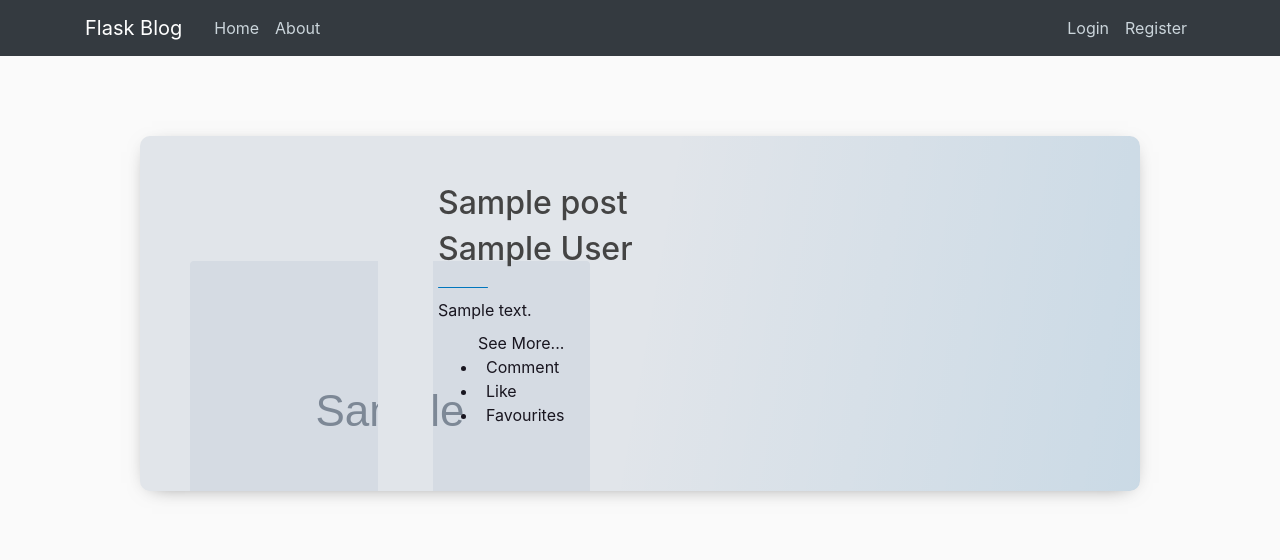
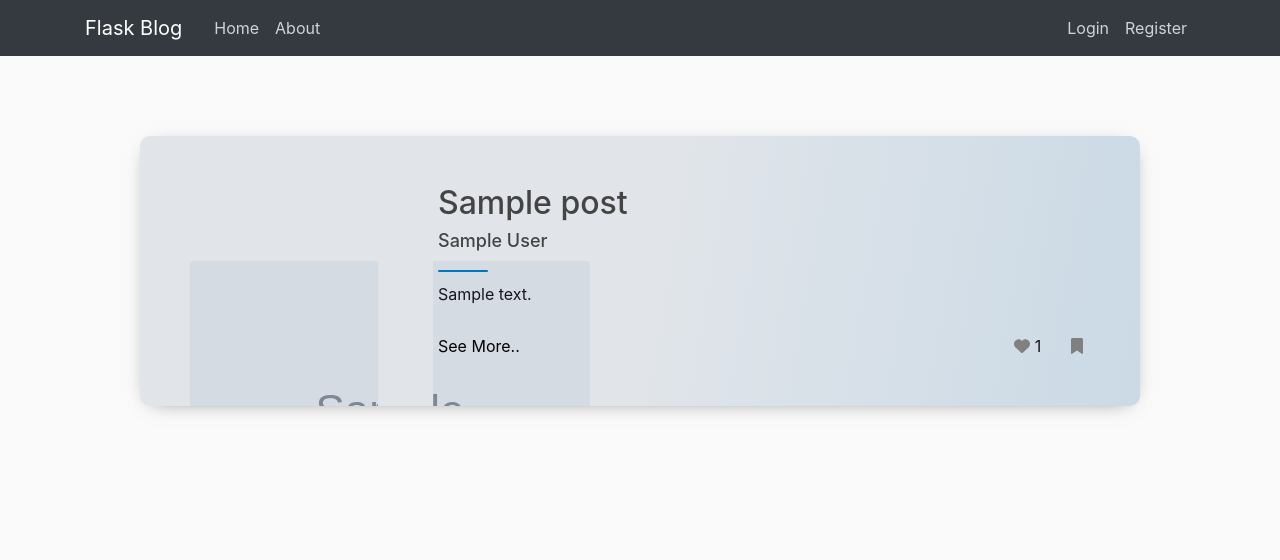
Before and after one commit to shahyaksh/Blog-Recommendation-System, a Flask app: template BlogRecommendationSystem/blogwebsite/templates/Recommend.html in a window 1280 px wide. Shown: the top 560 px of the page. Run offline with Flask 2, Linux system fonts and the light colour scheme; the template is opened without the code that fills it: most values are stand-ins (such as "Sample title", 1, 10 or a date in 2020); grey boxes marked "Sample" are stand-in pictures; some libraries are stand-ins or nearby versions.

Commit message:
Updated Recommend.html

```diff
--- a/BlogRecommendationSystem/blogwebsite/templates/Recommend.html
+++ b/BlogRecommendationSystem/blogwebsite/templates/Recommend.html
@@ -3,10 +3,164 @@
 
 <head>
   <link rel="stylesheet" href="{{ url_for('static', filename='layout.css') }}">
+  <link rel="stylesheet" href="//cdnjs.cloudflare.com/ajax/libs/font-awesome/6.3.0/css/all.min.css">
+  <script src="https://cdnjs.cloudflare.com/ajax/libs/font-awesome/6.3.0/js/all.min.js"
+    crossorigin="anonymous"></script>
+
+  <style>
+    * {
+      margin: 0;
+      padding: 0;
+    }
+
+    .btns {
+      padding-top: 20px;
+    }
+    .btn_see {
+      background: transparent;
+      border: none;
+      margin-left: 10px;
+      outline: none;
+      color: black;
+    }
+    .btn_see:hover{
+      color: blue;
+    }
+    .btn_see:focus {
+      outline: none;
+    }
+
+    .btn_like {
+      background: transparent;
+      border: none;
+      margin-left: 10px;
+      outline: none;
+      color: grey;
+    }
+    .btn_like:focus {
+        outline: none;
+    }
+
+    .btn_fav{
+      background: transparent;
+      border: none;
+      margin-left: 25px;
+      outline: none;
+      color: grey;
+    }
+    .btn_fav:focus {
+        outline: none;
+    }
+
+    .button_tag {
+      margin-left: -10px;
+      margin-right: 30px;
+    }
+    .button_tag1 {
+      margin-left: 450px;
+    }
+  </style>
 </head>
 
 <body>
+  <script>
 
+    function like_or_Unlike_Blog_Post(blog_details) {
+      var btnvar1 = document.getElementById(blog_details);
+      const request = new XMLHttpRequest();
+      var blog_detail = blog_details;
+      var detail = blog_detail.split(' ');
+      var blog_id = detail[0]
+      var user_id = detail[1]
+      if (user_id) {
+        remove_like_from_blog_link = `http://127.0.0.1:8000/deletelike/user/${user_id}/blog/${blog_id}`
+        add_like_to_blog_link = `http://127.0.0.1:8000/likes/user/${user_id}/blog/${blog_id}`
+        if (btnvar1.style.color == "red") {
+          btnvar1.style.color = "grey"
+          request.open("DELETE", remove_like_from_blog_link, true);
+          request.send();
+          request.onload = () => {
+            if (request.status == 200)
+              console.log(JSON.parse(request.response));
+            else
+              console.log('error');
+          }
+        }
+        else {
+          request.open("POST", add_like_to_blog_link);
+          btnvar1.style.color = "red"
+          request.send();
+          request.onload = () => {
+            if (request.status == 200)
+              console.log(JSON.parse(request.response));
+            else
+              console.log('error');
+          }
+
+        }
+
+      }
+
+    }
+
+    function Add_or_Remove_Blog_from_Favourites(blog_details) {
+      var btnvar2 = document.getElementById(blog_details);
+      const request = new XMLHttpRequest();
+      var blog_detail = blog_details;
+      var detail = blog_detail.split(' ');
+      var blog_id = detail[0]
+      var user_id = detail[1]
+      if (user_id) {
+        add_blog_to_fav_link = `http://127.0.0.1:8000/favourites/user/${user_id}/blog/${blog_id}`
+        remove_blog_from_fav_link = `http://127.0.0.1:8000/removefromfavourites/user/${user_id}/blog/${blog_id}`
+        if (btnvar2.style.color == "red") {
+          btnvar2.style.color = "grey"
+          request.open("DELETE", remove_blog_from_fav_link, true);
+          request.send();
+          request.onload = () => {
+            if (request.status() == 200)
+              console.log(JSON.parse(request.response));
+            else
+              console.log('error');
+          }
+        }
+        else {
+          btnvar2.style.color = "red"
+          request.open("POST", add_blog_to_fav_link);
+          request.send();
+          request.onload = () => {
+            if (request.status == 200)
+              console.log(JSON.parse(request.response));
+            else
+              console.log('error');
+          }
+
+        }
+
+      }
+
+    }
+
+    function See_More(blog_details) {
+      const element = document.getElementById(blog_details);
+      const request = new XMLHttpRequest();
+      var blog_detail = blog_details;
+      var detail = blog_detail.split(' ');
+      var blog_id = detail[0]
+      var user_id = detail[1]
+      var url = `http://127.0.0.1:8000/content/seen/user/${user_id}/blog/${blog_id}`
+      request.open("POST", url);
+          request.send();
+          request.onload = () => {
+            if (request.status == 200)
+              console.log(JSON.parse(request.response));
+            else
+              console.log('error');
+        }
+
+    }
+
+  </script>
   {% extends "layout.html" %}
   {% block content %}
   {% for post in posts %}
@@ -21,22 +175,30 @@
         </a>
         <div class="postcard__text t-dark">
           <h1 class="postcard__title blue"><a>{{ post.title }}</a></h1>
-          <h1 class="postcard__title blue"><a>{{ post.authors }}</a></h1>
+          <h1 class="postcard__author blue"><a>{{ post.authors }}</a></h1>
           <div class="postcard__bar"></div>
           <div class="postcard__preview-txt">{{ post.content }}</div>
-          <ul class="postcard__tagbox">
-            <a class="tag__item" href="{{ post.content_link }}" target="_blank">See More...</a>
-            <li class="tag__item"><i class="fas fa-clock mr-2"></i>Comment</li>
-            <li class="tag__item"><i class="fas fa-clock mr-2"></i>Like</li>
-            <li class="tag__item"><i class="fas fa-clock mr-2"></i>Favourites</li>
-          </ul>
+
+          <div class="btns">
+
+            <span class="button_tag"><a href="{{ post.content_link }}" target="_blank"><Button
+                  onclick="See_More(this.id)" class="btn_see" id="{{post.blog_id}} {{session['id']}} see">See
+                  More..</Button></a></span>
+            <span class="button_tag1"><Button onclick="like_or_Unlike_Blog_Post(this.id)" class="btn_like"
+                id="{{post.blog_id}} {{session['id']}} like"><i class="fas fa-heart"></i></Button> {{ post.like_count }}</span>
+
+            <span class="button_tag2"><Button onclick="Add_or_Remove_Blog_from_Favourites(this.id)" class="btn_fav"
+                id="{{post.blog_id}} {{session['id']}} fav"><i class="fa-solid fa-bookmark"></i></Button></span>
+          </div>
+
         </div>
+
       </article>
     </div>
   </section>
-
   {% endfor %}
   {% endblock content %}
 
 </body>
+
 </html>
```
